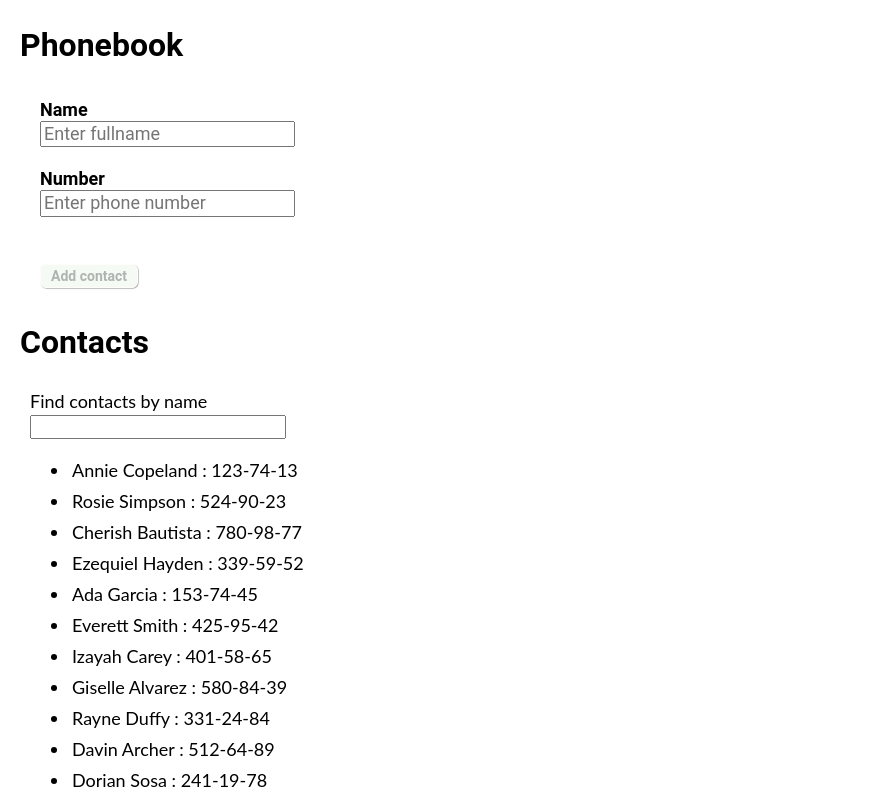
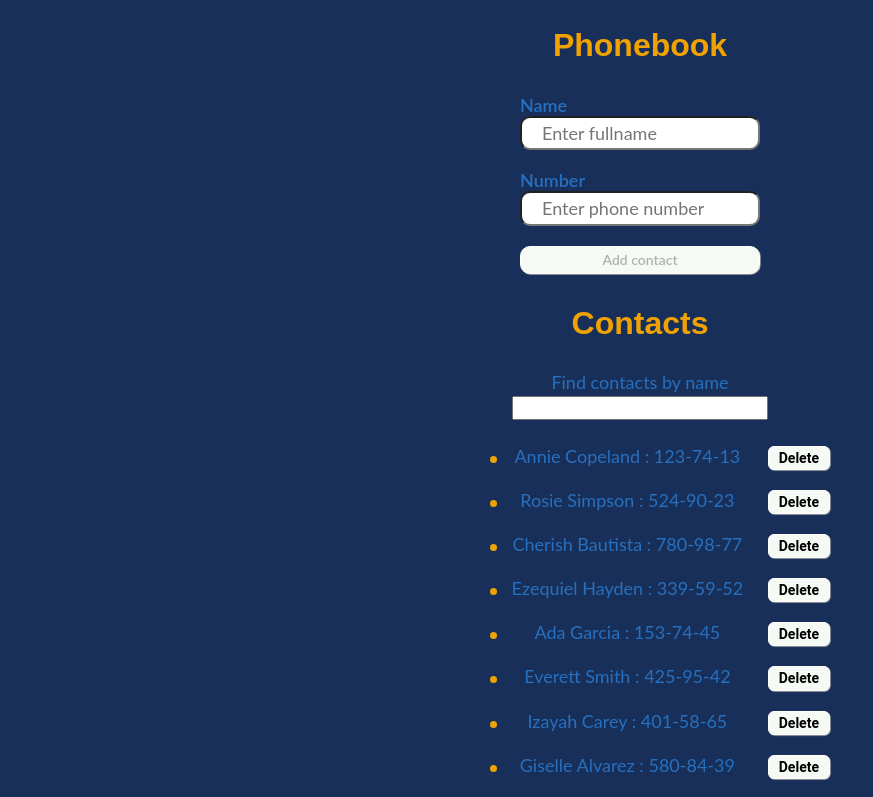
Before and after one commit to Fosa1990/goit-react-hw-02-phonebook, a React (Create React App) app: page / in a window 1280 px wide. Shown: the top 797 px of the page, without its empty margins (0-873 px from the left). Built offline with nearby package versions, Linux system fonts and the light colour scheme.

Commit message:
added filter, validator / change styles / refactoring some files

```diff
--- a/src/App.js
+++ b/src/App.js
@@ -2,6 +2,7 @@ import Section from './components/section';
 import Container from './components/container';
 import Form from './components/form';
 import Contacts from './components/contacts';
+import Filter from './components/filter';
 import dataGenerator from './helpers/dataGenerator';
 import contactsData from './data/contacts.json';
 import { nanoid } from 'nanoid';
@@ -11,31 +12,68 @@ import React, { Component } from 'react';
 export class App extends Component {
   state = {
     contacts: dataGenerator(contactsData),
+    filter: '',
   };
 
-  onSubmitHandler = data => {
-    data.id = nanoid();
+  formSubmitHandler = data => {
+    const { contacts } = this.state;
+    const isContactValid = this.validateContact(data, contacts);
 
-    this.setState(prevState => {
-      return {
-        contacts: [...prevState.contacts, data],
-      };
+    if (isContactValid) {
+      data.id = nanoid();
+
+      this.setState(({ contacts }) => ({
+        contacts: [data, ...contacts],
+      }));
+    }
+  };
+
+  validateContact = (data, contacts) => {
+    if (contacts.some(({ name }) => name === data.name)) {
+      alert(`${data.name} is already in contacts!`);
+      return false;
+    } else return true;
+  };
+
+  deleteContact = id => {
+    this.setState(prevState => ({
+      contacts: prevState.contacts.filter(contact => contact.id !== id),
+    }));
+  };
+
+  handleSearch = event => {
+    this.setState({
+      filter: event.currentTarget.value,
     });
   };
 
+  getFiltredContacts() {
+    const { contacts, filter } = this.state;
+    const lowerCaseFilter = filter.toLowerCase();
+    return contacts.filter(person =>
+      person.name.toLowerCase().includes(lowerCaseFilter),
+    );
+  }
+
   render() {
-    const { contacts } = this.state;
+    const { filter } = this.state;
+    const filteredContacts = this.getFiltredContacts();
+
     return (
       <>
         <Section title="Phonebook">
           <Container>
-            <Form onSubmit={this.onSubmitHandler} />
+            <Form onSubmit={this.formSubmitHandler} />
           </Container>
         </Section>
 
         <Section title="Contacts">
           <Container>
-            <Contacts contacts={contacts} />
+            <Filter value={filter} onChange={this.handleSearch} />
+            <Contacts
+              contacts={filteredContacts}
+              onDeleteButtonClick={this.deleteContact}
+            />
           </Container>
         </Section>
       </>
--- a/src/components/contacts/Contacts.js
+++ b/src/components/contacts/Contacts.js
@@ -1,59 +1,65 @@
-import React, { Component } from 'react';
 import styled from 'styled-components';
 
-const Title = styled.p`
+const ListItem = styled.li`
+  position: relative;
+  display: flex;
+  justify-content: space-between;
+  list-style: circle;
+  align-items: baseline;
+  width: 350px;
+  padding: 5px;
+
   font-family: var(--font);
   font-size: 18px;
   line-height: 1.5;
-  margin: 0;
+
+  ::before {
+    content: '';
+    display: block;
+    height: 7px;
+    width: 7px;
+    background-color: var(--yellow);
+    border-radius: 50%;
+  }
 `;
 
-const ListItem = styled.li`
-  font-family: var(--font);
-  font-size: 18px;
-  line-height: 1.5;
-  padding: 2px;
+const ButtonDelete = styled.button`
+  margin: 5px 0 5px 10px;
+  border: 1px solid rgb(255, 252, 252);
+  box-shadow: 0.7px 0.7px 0.75px rgb(173, 172, 172);
+  border-radius: 6px;
+  background-color: rgb(245, 250, 245);
+  padding: 3px 10px 3px 10px;
+
+  font-family: 'Roboto', sans-serif;
+  font-size: 14px;
+  font-weight: 600;
+  transition: all 250ms ease-in;
+
+  :hover {
+    cursor: pointer;
+    color: var(--white);
+    background-color: var(--blue);
+    border: 1px solid var(--dark);
+  }
 `;
 
-export class Contacts extends Component {
-  state = {
-    contacts: this.props.contacts,
-    filter: '',
-  };
-
-  onHandleSearch = e => {
-    this.setState({
-      filter: e.currentTarget.value.toLowerCase(),
-    });
-  };
-
-  render() {
-    const { contacts } = this.state;
+const Contacts = ({ contacts, onDeleteButtonClick }) => {
   return (
-      <div>
-        <label htmlFor="search">
-          <Title>Find contacts by name</Title>
-          <input
-            type="search"
-            name="search"
-            id="search"
-            onChange={this.onHandleSearch}
-          />
-        </label>
     <ul>
-          {contacts
-            .filter(person =>
-              person.name.toLowerCase().includes(this.state.filter),
-            )
-            .map(person => (
+      {contacts.map(person => (
         <ListItem key={person.id}>
           {person.name} : {person.number}
+          <ButtonDelete
+            type="button"
+            onClick={() => onDeleteButtonClick(person.id)}
+          >
+            Delete
+          </ButtonDelete>
         </ListItem>
       ))}
     </ul>
-      </div>
   );
-  }
-}
+};
 
 export default Contacts;
--- a/src/components/container/Container.js
+++ b/src/components/container/Container.js
@@ -1,7 +1,7 @@
 import PropTypes from 'prop-types';
 import styled from 'styled-components';
 
-const ContainerWrapper = styled.section`
+const ContainerWrapper = styled.div`
   padding: 0 10px;
   margin: 0 auto;
 `;
--- /dev/null
+++ b/src/components/filter/Filter.js
@@ -0,0 +1,25 @@
+import styled from 'styled-components';
+
+const Label = styled.label`
+  display: flex;
+  flex-direction: column;
+  align-items: center;
+`;
+
+const Title = styled.p`
+  margin: 0;
+  font-family: var(--font);
+  font-size: 18px;
+  line-height: 1.5;
+`;
+
+const Input = styled.input``;
+
+const Filter = ({ value, onChange }) => (
+  <Label>
+    <Title>Find contacts by name</Title>
+    <Input type="search" name="search" value={value} onChange={onChange} />
+  </Label>
+);
+
+export default Filter;
--- /dev/null
+++ b/src/components/filter/index.js
@@ -0,0 +1 @@
+export { default } from './Filter';
--- a/src/components/form/Form.js
+++ b/src/components/form/Form.js
@@ -2,48 +2,53 @@ import React, { Component } from 'react';
 import styled from 'styled-components';
 
 const MainForm = styled.form`
-  display: inline-flex;
+  padding: 5px;
+  margin: 0 auto;
   width: 250px;
-  padding: 5px;
-  margin: 5px;
-  flex-wrap: wrap;
-  font-family: 'Roboto', sans-serif;
+  font-family: var(--font);
 `;
 
-const FromButton = styled.button`
-  margin-top: 25px;
+const FormAddContactButton = styled.button`
+  margin: 0;
+  width: 100%;
   border: 1px solid rgb(255, 252, 252);
   box-shadow: 0.7px 0.7px 0.75px rgb(173, 172, 172);
-  border-radius: 6px;
+  border-radius: 10px;
   background-color: rgb(245, 250, 245);
-  padding: 3px 10px 3px 10px;
+  padding: 5px 20px;
 
-  font-family: 'Roboto', sans-serif;
+  font-family: var(--font);
   font-size: 14px;
   font-weight: 600;
   transition: all 250ms ease-in;
 
   :hover {
-  cursor: pointer;
-  background-color: rgba(50, 50, 251, 0.719);
-  border: 1px solid rgba(45, 45, 231, 0.596);
+    cursor: pointer;
+    color: var(--white);
+    background-color: var(--green);
+    border: 1px solid var(--blue);
+  }
 
   :disabled:hover {
-  cursor: not-allowed;
-  background-color: rgba(239, 239, 239, 0.3);
-  border: 1px solid rgba(199, 25, 25, 0.589);
-}
+    cursor: not-allowed;
+    color: var(--red);
+    background-color: var(--white);
+    border: 1px solid var(--red);
+  }
 `;
 
 const FormLabel = styled.label`
   margin: 0 0 2px 0;
-  font-family: 'Roboto', sans-serif;
+  font-family: var(--font);
   font-size: 18px;
   font-weight: 600;
 `;
 
 const FormInput = styled.input`
+  padding: 5px 20px;
   margin-bottom: 20px;
+  width: 100%;
+  border-radius: 10px;
 `;
 
 class Form extends Component {
@@ -52,25 +57,19 @@ class Form extends Component {
     number: '',
   };
 
-  handleChange = ({ currentTarget }) => {
-    const { name, value } = currentTarget;
-    this.setState({ [name]: [value] });
-
-    console.log(`handleChange: cTarget: ${[name]}, value: ${[value]}`);
+  handleInputChange = event => {
+    const { name, value } = event.currentTarget;
+    this.setState({ [name]: value });
   };
 
-  handleSubmit = evt => {
-    evt.preventDefault();
-
-    console.log(
-      `handleSubmit: Name: ${this.state.name}, Number: ${this.state.number}`,
-    );
+  handleFormSubmit = event => {
+    event.preventDefault();
 
     this.props.onSubmit(this.state);
-    this.reset();
+    this.handleReset();
   };
 
-  reset = () => {
+  handleReset = () => {
     this.setState({
       name: '',
       number: '',
@@ -81,7 +80,7 @@ class Form extends Component {
     const { name, number } = this.state;
 
     return (
-      <MainForm onSubmit={this.handleSubmit}>
+      <MainForm onSubmit={this.handleFormSubmit}>
         <FormLabel>
           Name
           <FormInput
@@ -89,7 +88,7 @@ class Form extends Component {
             name="name"
             value={name}
             placeholder="Enter fullname"
-            onChange={this.handleChange}
+            onChange={this.handleInputChange}
             pattern="^[a-zA-Zа-яА-Я]+(([' -][a-zA-Zа-яА-Я ])?[a-zA-Zа-яА-Я]*)*$"
             title="Name may contain only letters, apostrophe, dash and spaces. For example Adrian, Jacob Mercer, Charles de Batz de Castelmore d'Artagnan"
             required
@@ -103,18 +102,24 @@ class Form extends Component {
             name="number"
             value={number}
             placeholder="Enter phone number"
-            onChange={this.handleChange}
+            onChange={this.handleInputChange}
+            minLength="7"
+            maxLength="9"
             pattern="\+?\d{1,4}?[-.\s]?\(?\d{1,3}?\)?[-.\s]?\d{1,4}[-.\s]?\d{1,4}[-.\s]?\d{1,9}"
             title="Phone number must be digits and can contain spaces, dashes, parentheses and can start with +"
             required
           />
         </FormLabel>
 
-        <FromButton type="submit" disabled={name === '' || number === ''}>
+        <FormAddContactButton
+          type="submit"
+          disabled={name === '' || number === ''}
+        >
           Add contact
-        </FromButton>
+        </FormAddContactButton>
       </MainForm>
     );
   }
 }
+
 export default Form;
--- a/src/components/section/Section.js
+++ b/src/components/section/Section.js
@@ -7,8 +7,10 @@ const SectionWrapper = styled.section`
 `;
 
 const SectionTitle = styled.h2`
+  color: var(--yellow);
   font-size: 32px;
-  font-family: 'Roboto', sans-serif;
+  font-family: var(--big);
+  text-align: center;
 `;
 
 const Section = ({ title, children }) => {
--- a/src/index.css
+++ b/src/index.css
@@ -13,7 +13,12 @@
 }
 
 body {
+  display: flex;
+  align-items: center;
+  justify-content: center;
   margin: 0;
+  color: var(--blue);
+  background-color: var(--dark);
   font-family: -apple-system, BlinkMacSystemFont, 'Segoe UI', 'Roboto', 'Oxygen',
     'Ubuntu', 'Cantarell', 'Fira Sans', 'Droid Sans', 'Helvetica Neue',
     sans-serif;
```
Lines whose indentation alone changed are shown as unchanged.
